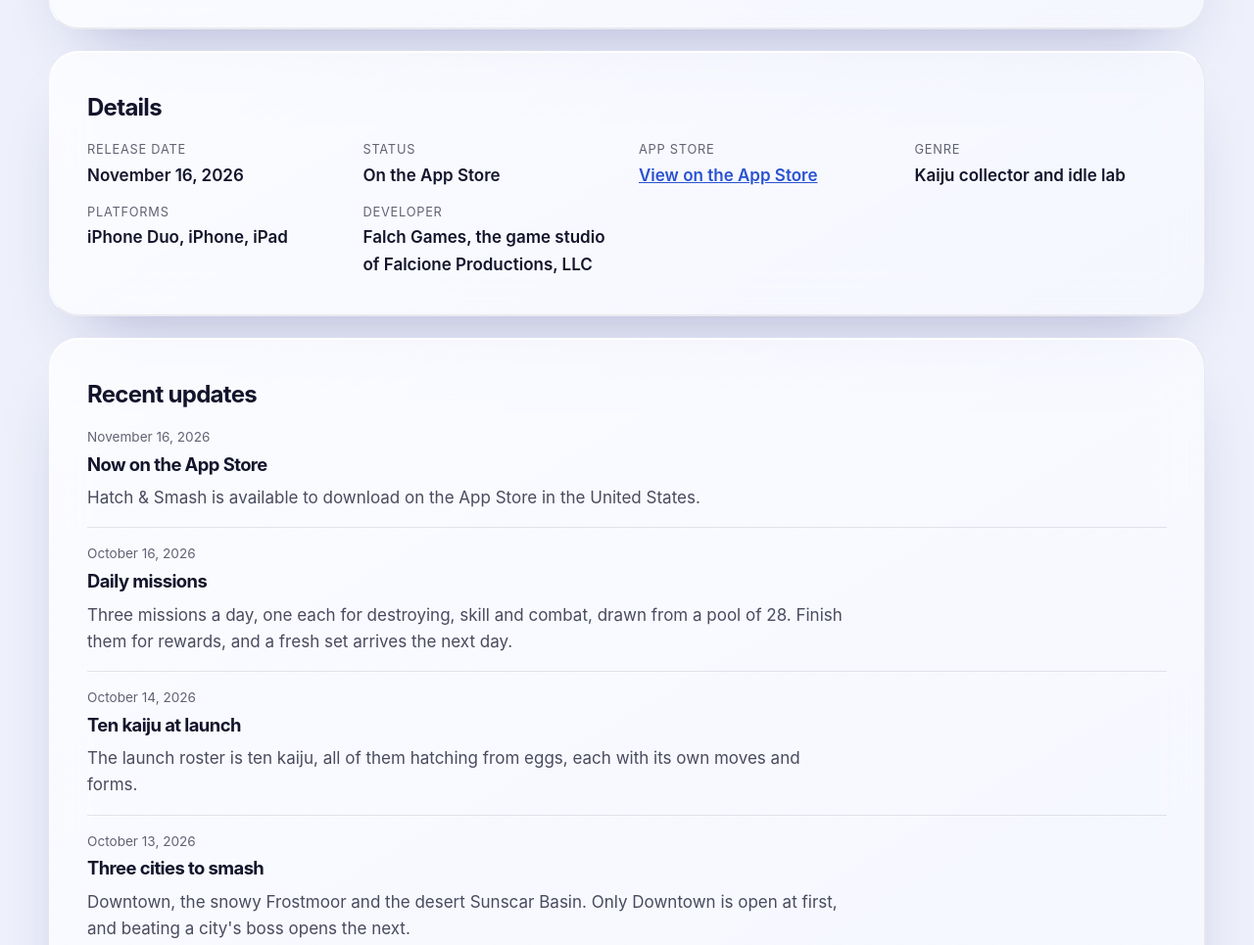
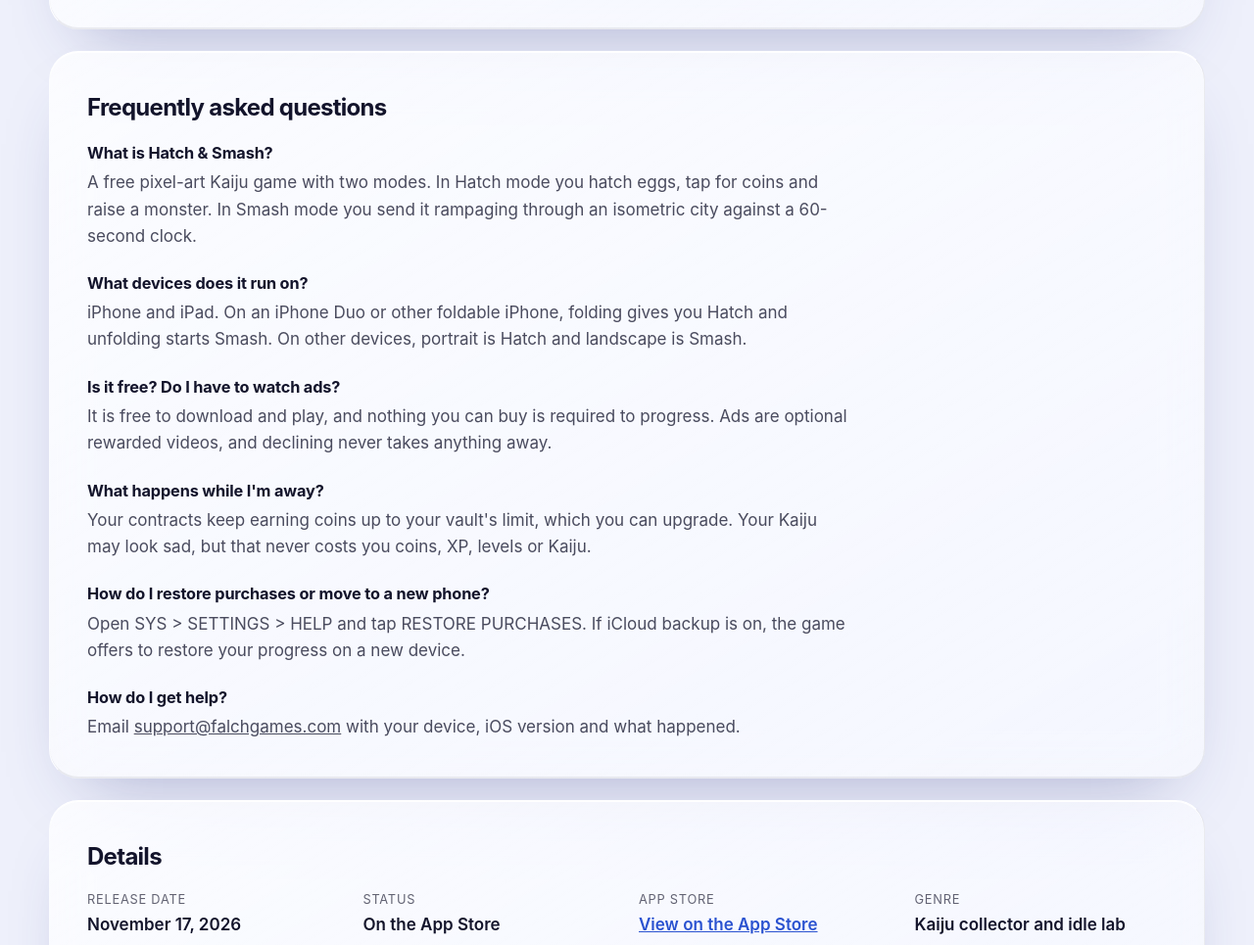
Before and after one commit to MFalcione115/FalchGames, a plain HTML site: page game-hatch-and-smash.html in a window 1280 px wide. Shown: the part 1367-2332 px from the top of the page at 98% size. Drawn offline with Linux system fonts and the light colour scheme.

Commit message:
Hatch & Smash: add FAQ, release date November 17
Co-Authored-By: Claude Sonnet 5.5 <noreply@anthropic.com>

```diff
--- a/game-hatch-and-smash.html
+++ b/game-hatch-and-smash.html
@@ -94,10 +94,26 @@
         <div class="gp__fold"><div><h3>Folded</h3><p>Hatch eggs, collect earnings and check on your kaiju in a riveted isometric lab.</p></div><div><h3>Unfolded</h3><p>Take a kaiju into a city for a timed smash round on the full display.</p></div></div>
       </section>
 
+      <section class="gp__card gp__faq" aria-labelledby="faq-h">
+        <h2 id="faq-h">Frequently asked questions</h2>
+        <h3>What is Hatch &amp; Smash?</h3>
+        <p>A free pixel-art Kaiju game with two modes. In Hatch mode you hatch eggs, tap for coins and raise a monster. In Smash mode you send it rampaging through an isometric city against a 60-second clock.</p>
+        <h3>What devices does it run on?</h3>
+        <p>iPhone and iPad. On an iPhone Duo or other foldable iPhone, folding gives you Hatch and unfolding starts Smash. On other devices, portrait is Hatch and landscape is Smash.</p>
+        <h3>Is it free? Do I have to watch ads?</h3>
+        <p>It is free to download and play, and nothing you can buy is required to progress. Ads are optional rewarded videos, and declining never takes anything away.</p>
+        <h3>What happens while I&#x27;m away?</h3>
+        <p>Your contracts keep earning coins up to your vault&#x27;s limit, which you can upgrade. Your Kaiju may look sad, but that never costs you coins, XP, levels or Kaiju.</p>
+        <h3>How do I restore purchases or move to a new phone?</h3>
+        <p>Open SYS &gt; SETTINGS &gt; HELP and tap RESTORE PURCHASES. If iCloud backup is on, the game offers to restore your progress on a new device.</p>
+        <h3>How do I get help?</h3>
+        <p>Email <a href="mailto:support@falchgames.com">support@falchgames.com</a> with your device, iOS version and what happened.</p>
+      </section>
+
       <section class="gp__card" aria-labelledby="det-h">
         <h2 id="det-h">Details</h2>
         <dl class="gp__details">
-          <div><dt>Release date</dt><dd>November 16, 2026</dd></div>
+          <div><dt>Release date</dt><dd>November 17, 2026</dd></div>
           <div><dt>Status</dt><dd>On the App Store</dd></div>
           <div><dt>App Store</dt><dd><a href="https://apps.apple.com/us/app/hatch-smash/id6833575147" rel="noopener">View on the App Store</a></dd></div>
           <div><dt>Genre</dt><dd>Kaiju collector and idle lab</dd></div>
@@ -109,7 +125,7 @@
       <section class="gp__card" aria-labelledby="upd-h">
         <h2 id="upd-h">Recent updates</h2>
           <article class="gp__update">
-            <p class="gp__date"><time datetime="2026-11-16">November 16, 2026</time></p>
+            <p class="gp__date"><time datetime="2026-11-17">November 17, 2026</time></p>
             <h3>Now on the App Store</h3>
             <p>Hatch &amp; Smash is available to download on the App Store in the United States.</p>
           </article>
--- a/styles.css
+++ b/styles.css
@@ -523,3 +523,8 @@ p { margin: 0 0 1em; }
 @media (max-width: 600px) { .card--half { grid-column: span 12; } }
 
 .doc h3 { font-size: 1.05rem; letter-spacing: -.01em; margin: 1.5em 0 .3em; }
+
+/* Game page FAQ */
+.gp__faq h3 { font-size: 1.02rem; letter-spacing: -.01em; margin: 1.3em 0 .25em; }
+.gp__faq h2 + h3 { margin-top: .6em; }
+.gp__faq p { margin: 0; }
```
Also changed, not shown: games.js (+10 -2 lines).
